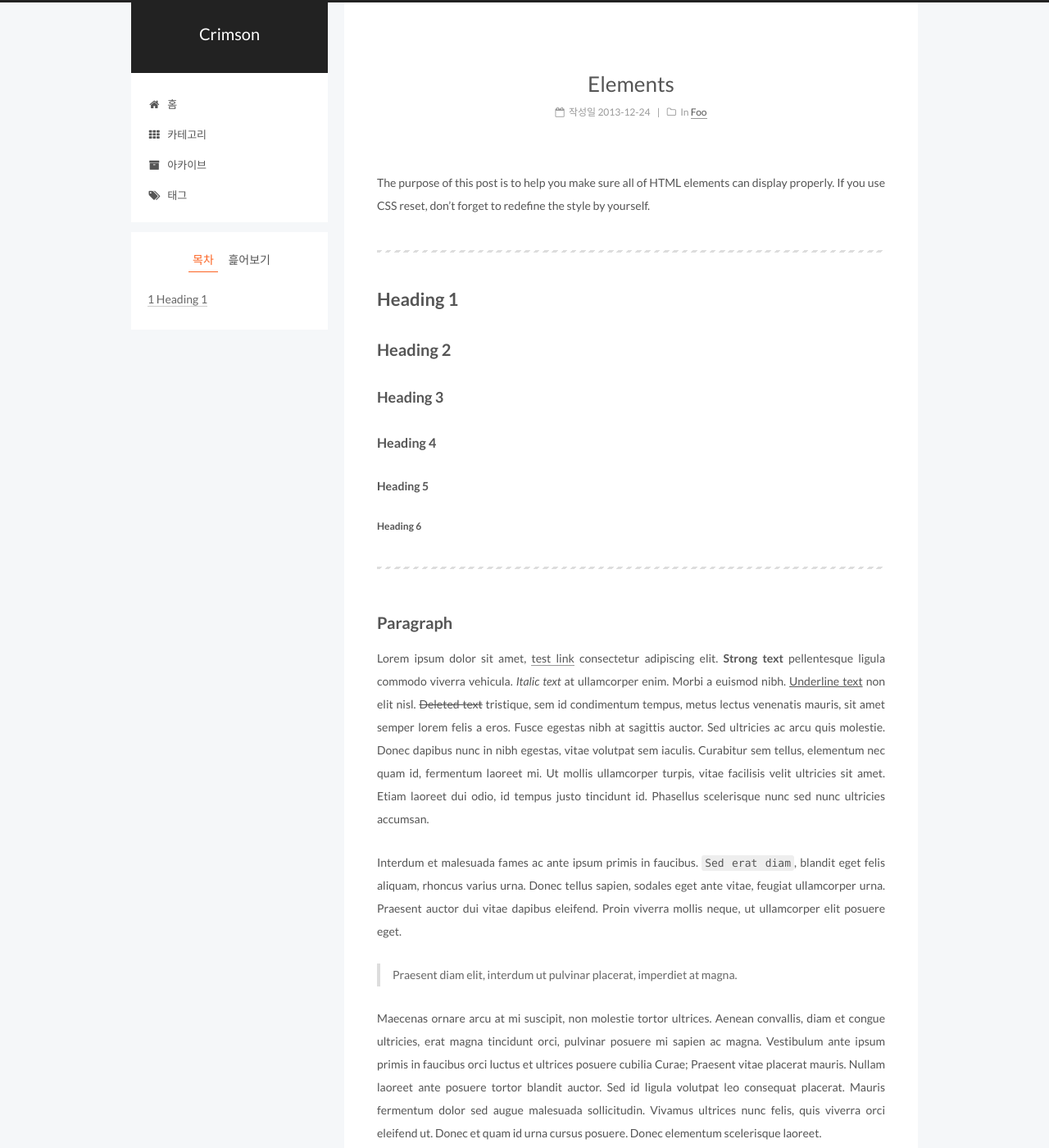
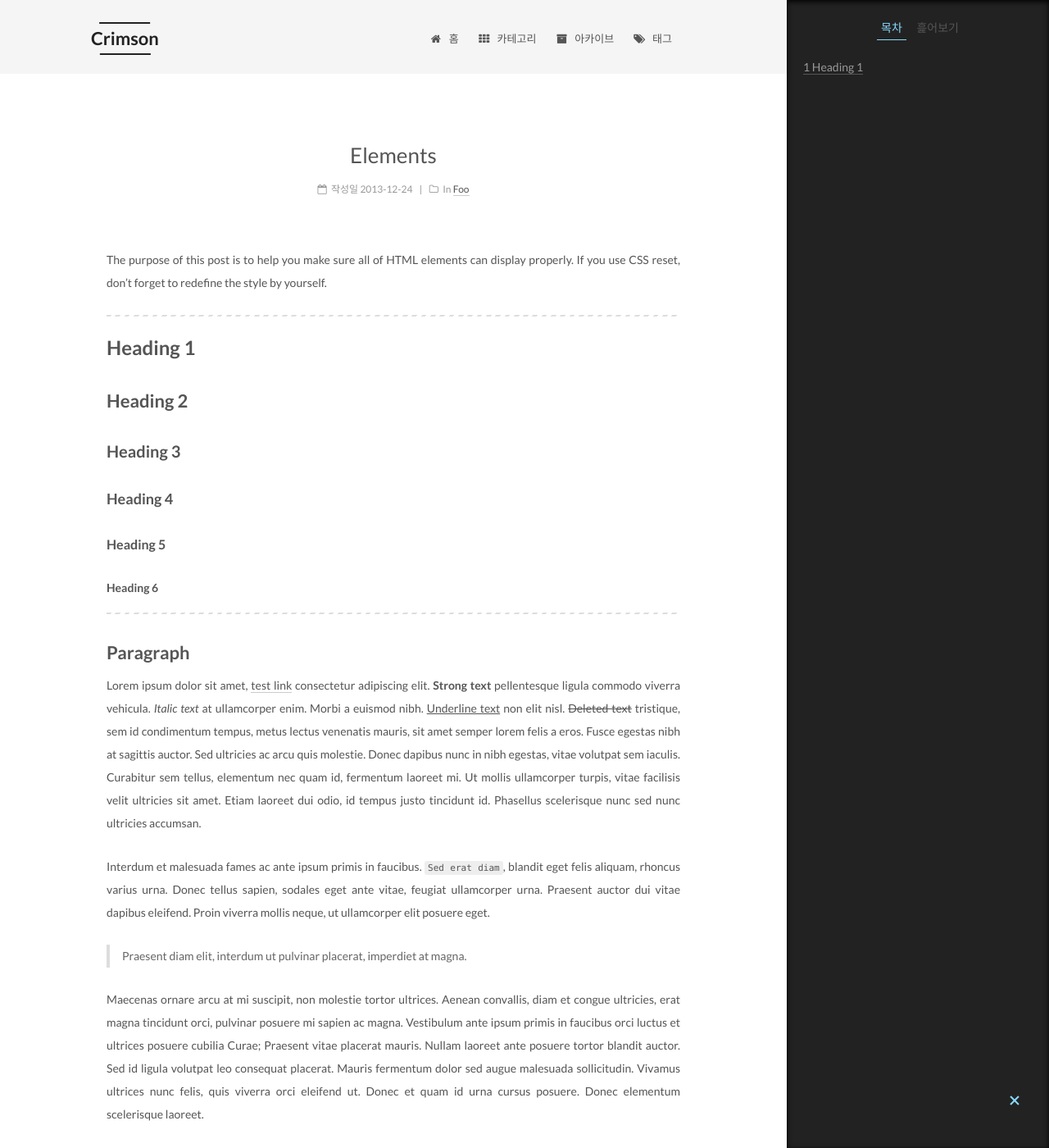
Before and after one commit to CrimsonTheLegoBuilder/CrimsonTheLegoBuilder.github.io, a Jekyll site: the page built from _posts/2013-12-24-elements.md, in a window 1280 px wide and 1400 px high. Shown: the whole window at 82% size. Built offline with Jekyll 4.4.1, drawn with Linux system fonts in a browser that asks for light colours; some web fonts are replaced.

Commit message:
2310291411

```diff
--- a/_config.yml
+++ b/_config.yml
@@ -152,8 +152,8 @@ menu_icons:
 
 # Schemes
 # scheme: Muse
-# scheme: Mist
-scheme: Pisces
+scheme: Mist
+# scheme: Pisces
 
 
 # ---------------------------------------------------------------
@@ -199,8 +199,8 @@ font:
   # Font settings for <code> and code blocks.
   codes:
     # external:
-    family: JetBrainMono
-    size:
+    family: JetBrainsMono
+    size: 11
 
 
 
--- a/assets/css/main.scss
+++ b/assets/css/main.scss
@@ -56,7 +56,7 @@ $jekyll-config-map : {{ config_map }};
 
 
 @font-face {
-  font-family: "JetBrainMono";
-  src: url('JetBrainMono/JetBrainMono-Medium.woff2') format('woff2');
+  font-family: "JetBrainsMono";
+  src: url('JetBrainsMono/JetBrainsMono-Medium.woff2') format('woff2');
   // src: url('JetBrainMono/JetBrainMono-Medium-Regular.woff2') format('woff2');
 }
```
Also changed, not shown: JetBrainsMono/JetBrainsMono-Bold.woff2 (renamed from JetBrainMono/JetBrainsMono-Bold.woff2), JetBrainsMono/JetBrainsMono-BoldItalic.woff2 (renamed from JetBrainMono/JetBrainsMono-BoldItalic.woff2), JetBrainsMono/JetBrainsMono-ExtraBold.woff2 (renamed from JetBrainMono/JetBrainsMono-ExtraBold.woff2), JetBrainsMono/JetBrainsMono-ExtraBoldItalic.woff2 (renamed from JetBrainMono/JetBrainsMono-ExtraBoldItalic.woff2), JetBrainsMono/JetBrainsMono-ExtraLight.woff2 (renamed from JetBrainMono/JetBrainsMono-ExtraLight.woff2), JetBrainsMono/JetBrainsMono-ExtraLightItalic.woff2 (renamed from JetBrainMono/JetBrainsMono-ExtraLightItalic.woff2), JetBrainsMono/JetBrainsMono-Italic.woff2 (renamed from JetBrainMono/JetBrainsMono-Italic.woff2), JetBrainsMono/JetBrainsMono-Light.woff2 (renamed from JetBrainMono/JetBrainsMono-Light.woff2), JetBrainsMono/JetBrainsMono-LightItalic.woff2 (renamed from JetBrainMono/JetBrainsMono-LightItalic.woff2), JetBrainsMono/JetBrainsMono-Medium.woff2 (renamed from JetBrainMono/JetBrainsMono-Medium.woff2), JetBrainsMono/JetBrainsMono-MediumItalic.woff2 (renamed from JetBrainMono/JetBrainsMono-MediumItalic.woff2), JetBrainsMono/JetBrainsMono-Regular.woff2 (renamed from JetBrainMono/JetBrainsMono-Regular.woff2), JetBrainsMono/JetBrainsMono-SemiBold.woff2 (renamed from JetBrainMono/JetBrainsMono-SemiBold.woff2), JetBrainsMono/JetBrainsMono-SemiBoldItalic.woff2 (renamed from JetBrainMono/JetBrainsMono-SemiBoldItalic.woff2), 2 more files.
